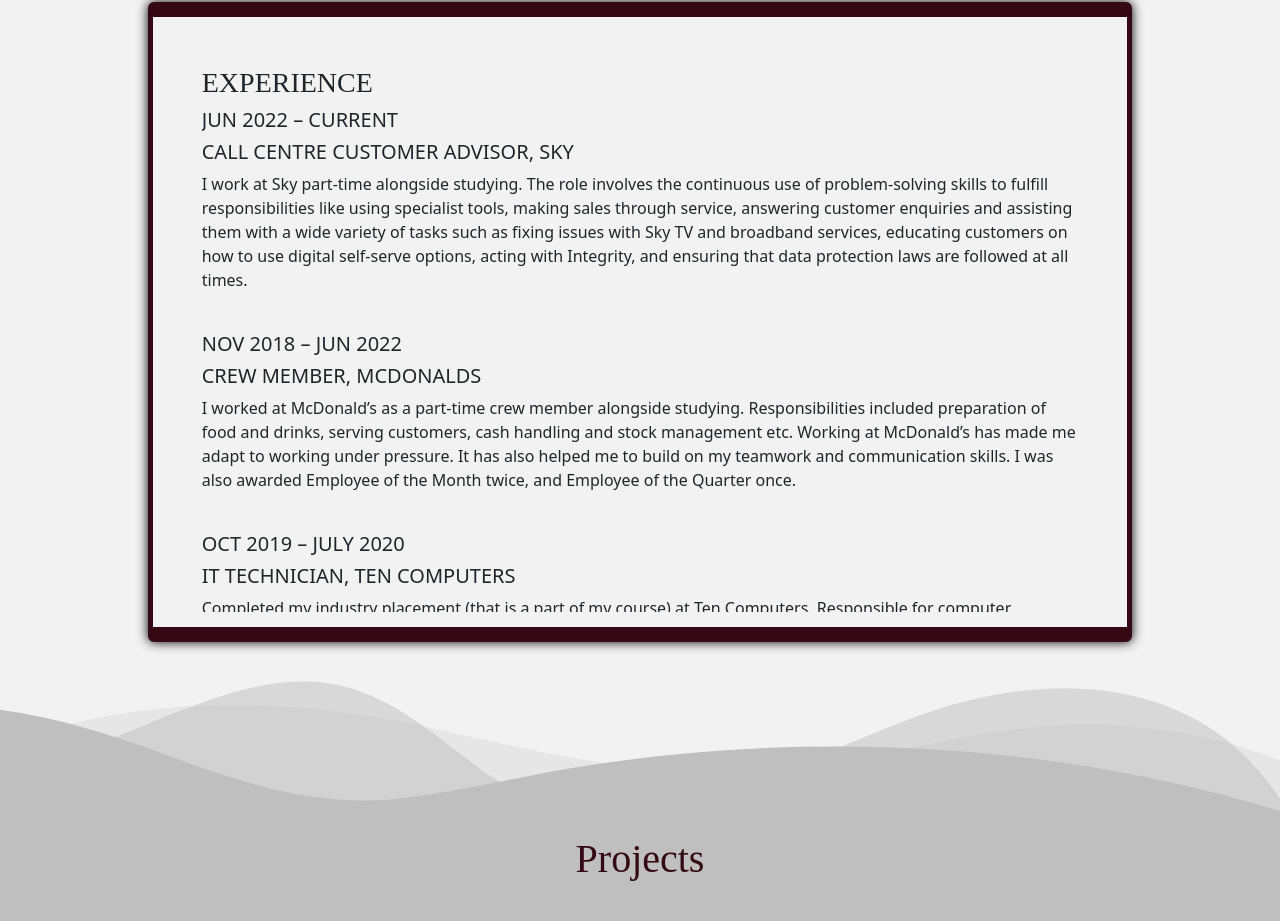
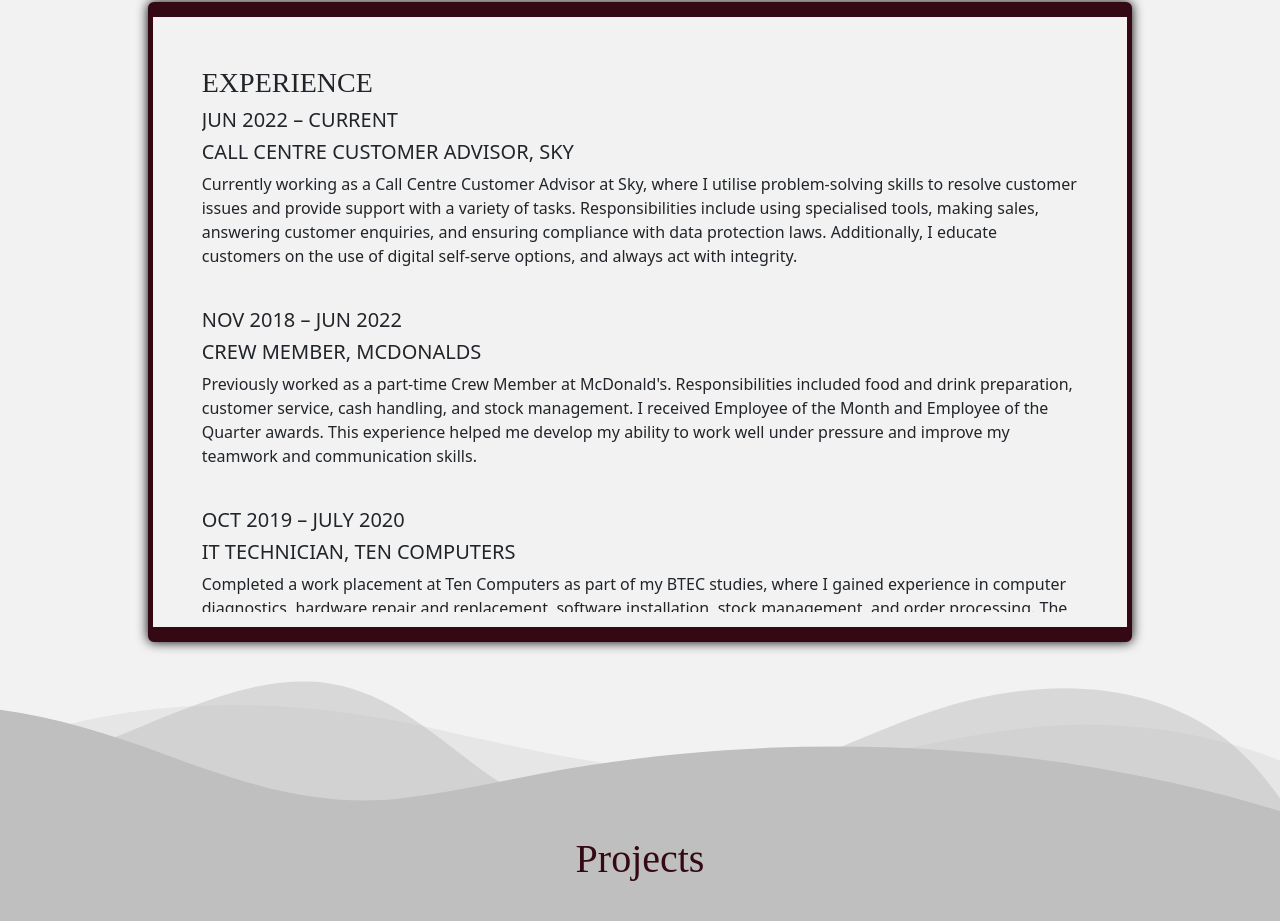
Before and after one commit to ali-ahmed786/ali-ahmed786.github.io, a plain HTML site: page index.html in a window 1280 px wide. Shown: the part 1938-2859 px from the top of the page. Drawn offline with nearby package versions, Linux system fonts and the light colour scheme; a web font is replaced by a local one.

Commit message:
Improved Resume

```diff
--- a/index.html
+++ b/index.html
@@ -326,20 +326,16 @@
                   <h3>EXPERIENCE</h3>
                   <h5>JUN 2022 – CURRENT</h5>
                   <h5>CALL CENTRE CUSTOMER ADVISOR, SKY</h5>
-                  <p>I work at Sky part-time alongside studying. The role involves the continuous use of problem-solving skills to fulfill responsibilities like using specialist tools, making sales through service, answering customer enquiries and assisting them with a wide variety of tasks such as fixing issues with Sky TV and broadband services, educating customers on how to use digital self-serve options, acting with Integrity, and ensuring that data protection laws are followed at all times. </p>
-                  <br>
+                  <p>Currently working as a Call Centre Customer Advisor at Sky, where I utilise problem-solving skills to resolve customer issues and provide support with a variety of tasks. Responsibilities include using specialised tools, making sales, answering customer enquiries, and ensuring compliance with data protection laws. Additionally, I educate customers on the use of digital self-serve options, and always act with integrity.</p> <br>
                   <h5>NOV 2018 – JUN 2022</h5>
                   <h5>CREW MEMBER, MCDONALDS</h5>
-                  <p>I worked at McDonald’s as a part-time crew member alongside studying. Responsibilities included preparation of food and drinks, serving customers, cash handling and stock management etc. Working at McDonald’s has made me adapt to working under pressure. It has also helped me to build on my teamwork and communication skills. I was also awarded Employee of the Month twice, and Employee of the Quarter once. </p>
-                  <br>
+                  <p>Previously worked as a part-time Crew Member at McDonald's. Responsibilities included food and drink preparation, customer service, cash handling, and stock management. I received Employee of the Month and Employee of the Quarter awards. This experience helped me develop my ability to work well under pressure and improve my teamwork and communication skills.</p><br>
                   <h5>OCT 2019 – JULY 2020</h5>
                   <h5>IT TECHNICIAN, TEN COMPUTERS</h5>
-                  <p>Completed my industry placement (that is a part of my course) at Ten Computers. Responsible for computer diagnostics, hardware repair and replacement, software installation, stock management and processing orders. Dealing with last minutes software and hardware modifications were part of everyday job activities that have helped me polish my problem-solving and decision-making skills. </p>
-                  <br>
+                  <p>Completed a work placement at Ten Computers as part of my BTEC studies, where I gained experience in computer diagnostics, hardware repair and replacement, software installation, stock management, and order processing. The fast-paced nature of the work helped me hone my problem-solving and decision-making skills.</p> <br>
                   <h5>OCT 2017 – NOV 2018</h5>
                   <h5>FRONT OF THE HOUSE STAFF MEMBER, JAIPUR PALACE</h5>
-                  <p>I worked at Jaipur Palace as a waiter. Responsibilities included cash handling, customer service, drinks preparation and maintaining the cleanliness of the restaurant. Whilst working at Jaipur Palace, I successfully suggested and implemented online ordering systems that led to an increase in overall sales by 30%. </p>
-                  <br>
+                  <p>Previously worked as a waiter at Jaipur Palace, where my responsibilities included cash handling, customer service, drink preparation, and maintaining restaurant cleanliness. I successfully introduced an online ordering system, leading to a 40% increase in overall sales.</p> <br>
                   <br>
                   <h3>EDUCATION</h3>
                   <h5>SEP 2019 – CURRENT</h5>
```
Also changed, not shown: 1 other file.
